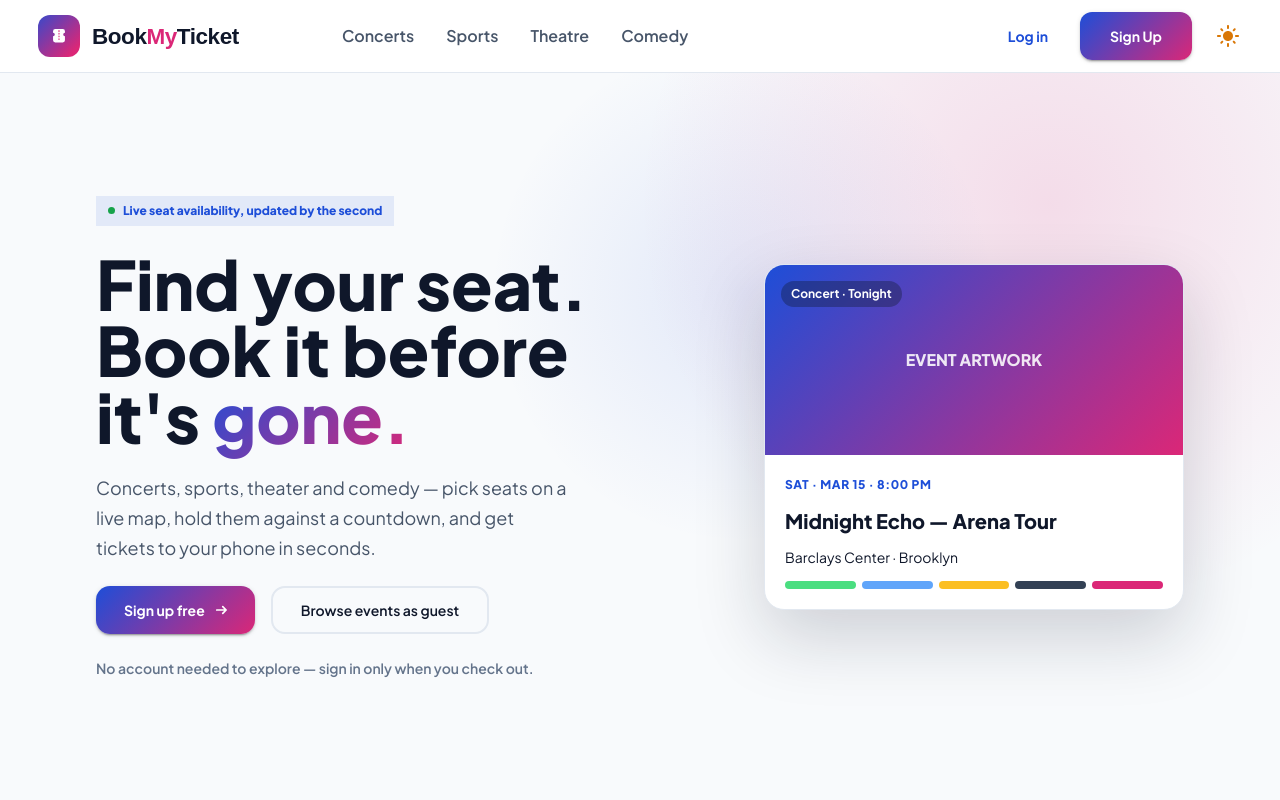
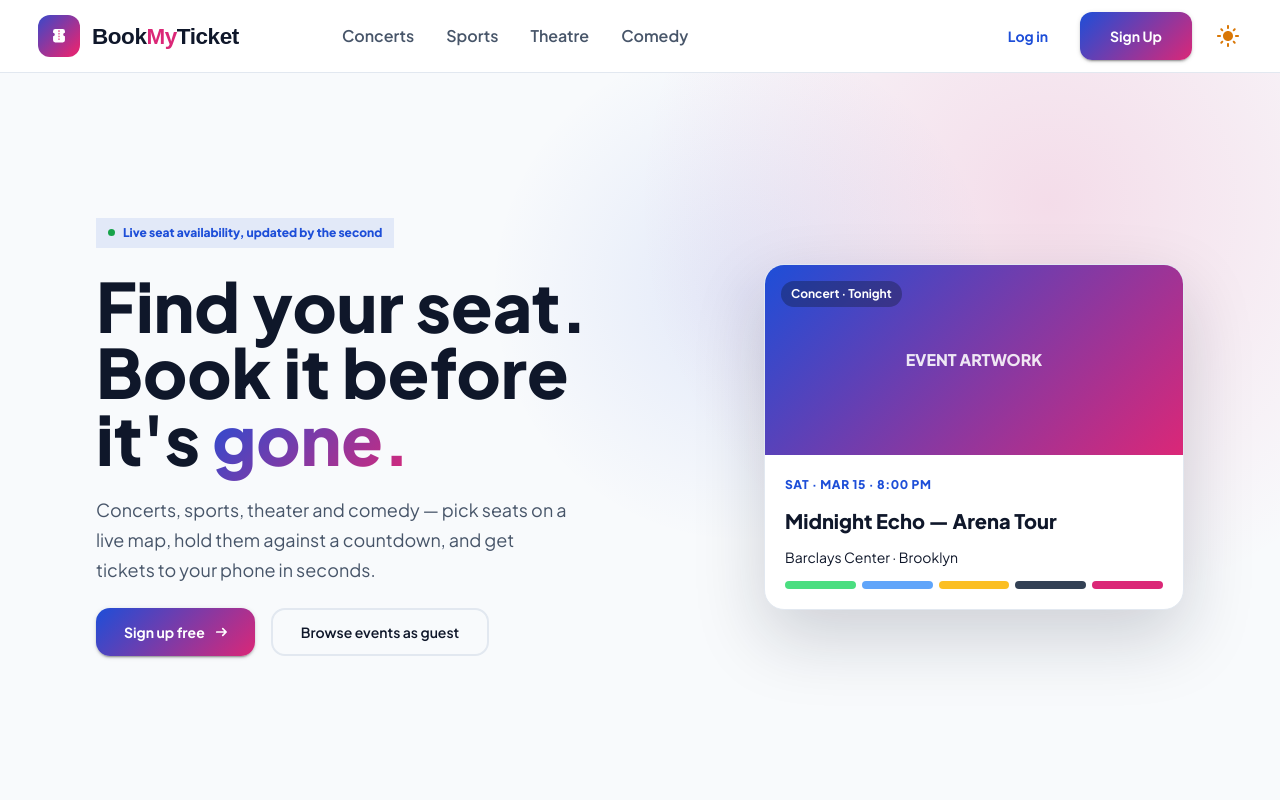
Before and after one commit to nishkohli96/book-my-ticket, a Next.js app in the folder apps/web/: page / in a window 1280 px wide. Shown: the top 800 px of the page. Built offline with nearby package versions, Linux system fonts and the light colour scheme; what @mui/material-nextjs would draw is missing.

Commit message:
integrate react toastify

```diff
--- a/apps/web/src/app/layout.tsx
+++ b/apps/web/src/app/layout.tsx
@@ -2,6 +2,7 @@ import { type ReactNode } from 'react';
 import type { Metadata } from 'next';
 import InitColorSchemeScript from '@mui/material/InitColorSchemeScript';
 import { AppRouterCacheProvider } from '@mui/material-nextjs/v16-appRouter';
+import { ToastContainer } from 'react-toastify';
 import {
   AppThemeProvider,
   colorSchemeAttribute,
@@ -44,6 +45,13 @@ export default function RootLayout({
           <AppThemeProvider>
             <ConnectionStatus>
               {children}
+              <ToastContainer
+                autoClose={3000}
+                limit={2}
+                stacked
+                closeButton
+                style={{ fontSize: '1rem' }}
+              />
             </ConnectionStatus>
           </AppThemeProvider>
         </AppRouterCacheProvider>
--- a/apps/web/src/views/common/signup/index.tsx
+++ b/apps/web/src/views/common/signup/index.tsx
@@ -1,6 +1,5 @@
 'use client';
 
-import { useState } from 'react';
 import { useRouter } from 'next/navigation';
 import { Divider, Grid, Stack, Typography } from '@mui/material';
 import { useForm } from 'react-hook-form';
@@ -20,8 +19,6 @@ import { signUpSchema, type SignUpFormData } from './schema';
 
 export default function SignUpForm() {
   const router = useRouter();
-  const [submitError, setSubmitError] = useState<string | null>(null);
-
   const {
     control,
     handleSubmit,
@@ -32,8 +29,6 @@ export default function SignUpForm() {
   });
 
   const onSubmit = async (data: SignUpFormData) => {
-    setSubmitError(null);
-
     const response = await fetch('/api/users/auth/signup', {
       method: 'POST',
       headers: { 'Content-Type': 'application/json' },
@@ -42,7 +37,6 @@ export default function SignUpForm() {
 
     const result = await response.json();
     if (!response.ok) {
-      setSubmitError(result.message ?? 'Something went wrong. Please try again.');
       toast.error(result.message ?? 'Something went wrong. Please try again.');
       return;
     }
@@ -71,12 +65,6 @@ export default function SignUpForm() {
       <Divider sx={{ color: 'text.secondary', fontSize: 12, fontWeight: 700 }}>
         OR
       </Divider>
-
-      {submitError && (
-        <Typography variant="body2" sx={{ color: 'error.main' }}>
-          {submitError}
-        </Typography>
-      )}
 
       <Grid container spacing={2}>
         <Grid size={{ xs: 12, md: 6 }}>
--- a/apps/web/src/views/desktop/home/components/Content.tsx
+++ b/apps/web/src/views/desktop/home/components/Content.tsx
@@ -116,15 +116,6 @@ export default function Content() {
               Browse events as guest
             </OutlinedButton>
           </Stack>
-          <Typography
-            variant="body2"
-            sx={{
-              color: 'var(--mui-palette-text-disabled)',
-              fontWeight: 600,
-            }}
-          >
-            No account needed to explore — sign in only when you check out.
-          </Typography>
         </Stack>
         <Box
           sx={{
```
